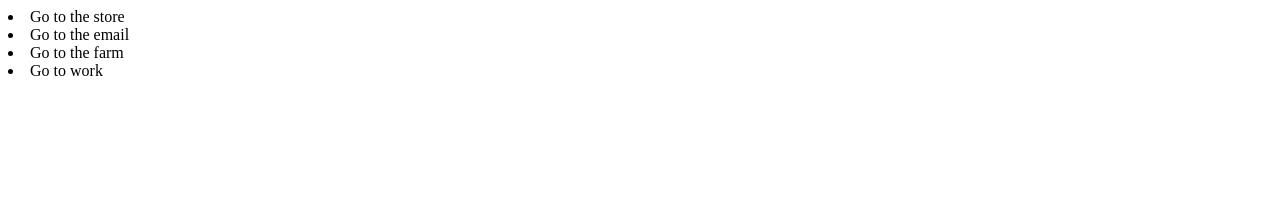
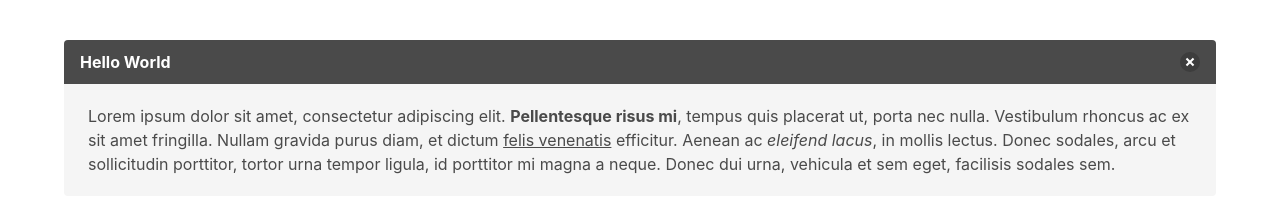
Before and after one commit to StephenClarkApps/vue-2-step-by-step, a plain HTML site: page index.html in a window 1280 px wide. Drawn offline with nearby package versions, Linux system fonts and the light colour scheme.

Commit message:
Update index.html
...

```diff
--- a/index.html
+++ b/index.html
@@ -6,13 +6,24 @@
 
 	<title></title>
 
+	<link rel="stylesheet" href="https://cdnjs.cloudflare.com/ajax/libs/bulma/0.9.3/css/bulma.min.css">
+
+	<style type="text/css">body{ padding: 40px; }</style>
 </head>
 
 <body>
 
-	<div id="root">
+	<div id="root" class="container">
 
-		<task-list></task-list>
+		<article class="message">
+		  <div class="message-header">
+		    <p>Hello World</p>
+		    <button class="delete" aria-label="delete"></button>
+		  </div>
+		  <div class="message-body">
+		    Lorem ipsum dolor sit amet, consectetur adipiscing elit. <strong>Pellentesque risus mi</strong>, tempus quis placerat ut, porta nec nulla. Vestibulum rhoncus ac ex sit amet fringilla. Nullam gravida purus diam, et dictum <a>felis venenatis</a> efficitur. Aenean ac <em>eleifend lacus</em>, in mollis lectus. Donec sodales, arcu et sollicitudin porttitor, tortor urna tempor ligula, id porttitor mi magna a neque. Donec dui urna, vehicula et sem eget, facilisis sodales sem.
+		  </div>
+		</article>
 
 	</div>
 
```
